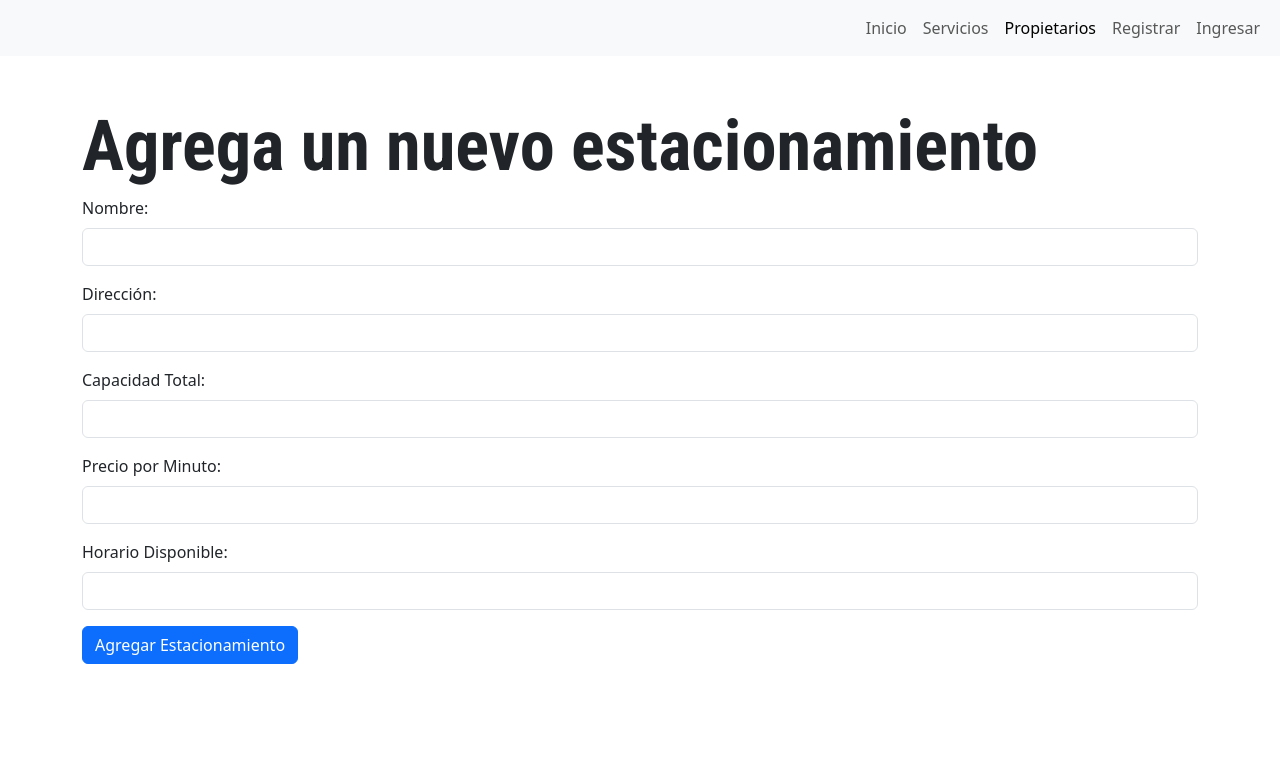
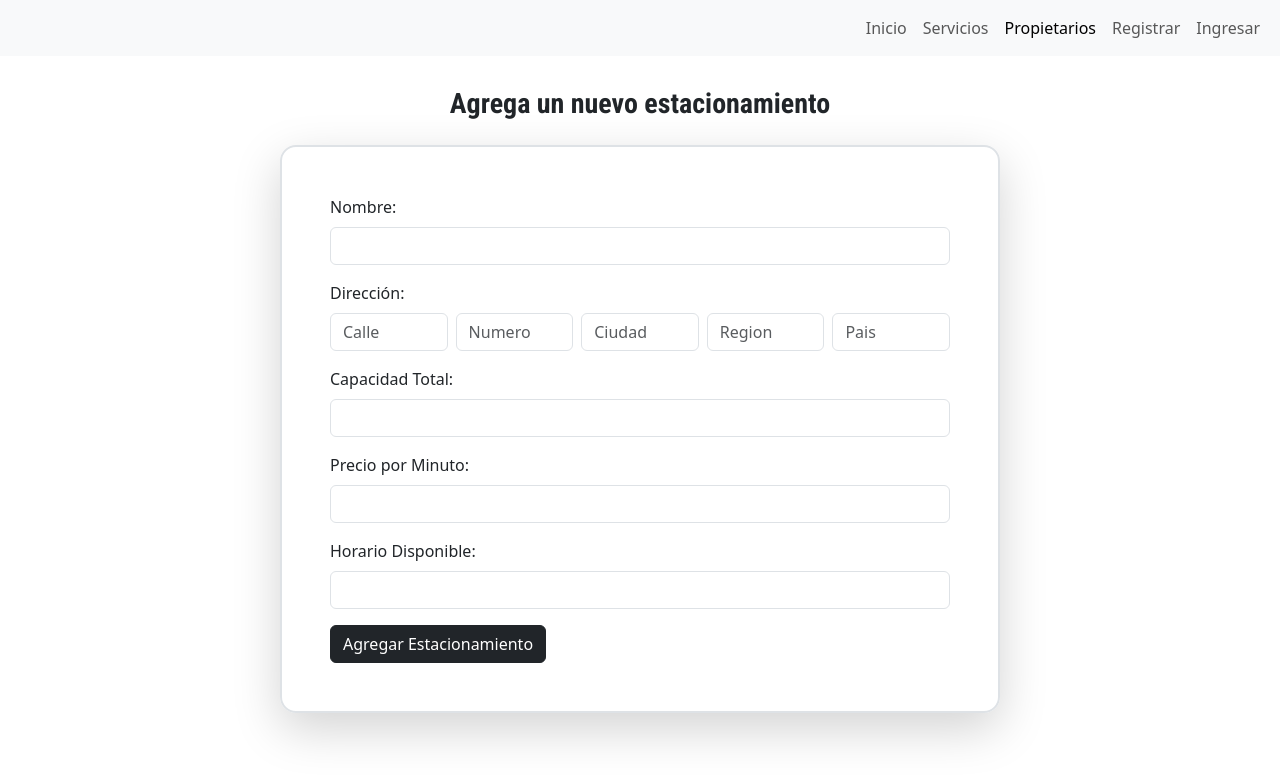
Before and after one commit to ignaciojavier27/sistema-estacionamiento-frontend, a React (Vite) app: page /owners/parking in a window 1280 px wide. Shown: the top 780 px of the page. Built offline with nearby package versions, Linux system fonts and the light colour scheme.

Commit message:
Mejoras formularios y map component

```diff
--- a/src/components/Map.jsx
+++ b/src/components/Map.jsx
@@ -7,7 +7,7 @@ const Map = () => {
   const defaultMapPosition = [-34.9854011, -71.2397409];
 
   const [estacionamientos, setEstacionamientos] = useState([]);
-
+  const [loading, setLoading] = useState(true); // Nuevo estado de carga
 
   useEffect(() => {
     const fetchEstacionamientos = async () => {
@@ -16,25 +16,30 @@ const Map = () => {
         const data = await response.json();
 
         const estacionamientosConCoordenadas = await Promise.all(
-
           data.map(async (estacionamiento) => {
             const coordenadas = await obtenerCoordenadas(estacionamiento.direccion);
             return { ...estacionamiento, coordenadas };
           })
-
         );
 
         setEstacionamientos(estacionamientosConCoordenadas);
+        setLoading(false); // Los estacionamientos ya están cargados
       } catch (error) {
         console.error('Error al cargar los estacionamientos:', error);
+        setLoading(false); // Asegúrate de ocultar el estado de carga en caso de error
       }
     };
+
     fetchEstacionamientos();
   }, []);
 
-
   return (
     <section className='container-fluid m-0 p-0'>
+      {loading ? (
+        <section className="section-loader d-flex justify-content-center align-items-center">
+          <div className="loader"></div>
+        </section>
+      ) : (
         <MapContainer center={defaultMapPosition} zoom={15} style={{ height: '90vh', width: '100%' }}>
           <TileLayer
             url="https://{s}.tile.openstreetmap.org/{z}/{x}/{y}.png"
@@ -46,6 +51,7 @@ const Map = () => {
             )
           ))}
         </MapContainer>
+      )}
     </section>
   );
 };
--- a/src/components/Owner/FormularioEstacionamiento.jsx
+++ b/src/components/Owner/FormularioEstacionamiento.jsx
@@ -1,10 +1,13 @@
-import { useState } from "react";
-import { useEffect } from "react";
+import { useState, useEffect } from "react";
 import { useNavigate } from "react-router-dom";
 
 const FormularioEstacionamiento = () => {
   const [nombre, setNombre] = useState("");
-  const [direccion, setDireccion] = useState("");
+  const [nombreCalle, setNombreCalle] = useState("");
+  const [numero, setNumero] = useState("");
+  const [ciudad, setCiudad] = useState("");
+  const [region, setRegion] = useState("");
+  const [pais, setPais] = useState("");
   const [capacidadTotal, setCapacidadTotal] = useState("");
   const [precioPorMinuto, setPrecioPorMinuto] = useState("");
   const [horarioDisponible, setHorarioDisponible] = useState("");
@@ -14,7 +17,6 @@ const FormularioEstacionamiento = () => {
 
   useEffect(() => {
     const usuarioLogueado = JSON.parse(localStorage.getItem("usuario"));
-    console.log(usuarioLogueado);
     if (usuarioLogueado) {
       setPropietarioId(usuarioLogueado.usuario_id);
     }
@@ -23,9 +25,12 @@ const FormularioEstacionamiento = () => {
   const handleSubmit = async (e) => {
     e.preventDefault();
 
+    // Combinar los campos de dirección
+    const direccion = `${nombreCalle} ${numero}, ${ciudad}, ${region}, ${pais}`;
+
     const nuevoEstacionamiento = {
       nombre,
-      direccion,
+      direccion, // Usar la dirección combinada
       capacidad_total: capacidadTotal,
       precio_por_minuto: precioPorMinuto,
       horario_disponible: horarioDisponible,
@@ -46,7 +51,7 @@ const FormularioEstacionamiento = () => {
 
       if (response.ok) {
         alert("Estacionamiento creado exitosamente");
-        navigate("/dashboard");
+        navigate("/");
       } else {
         alert("Error al crear el estacionamiento");
       }
@@ -57,9 +62,18 @@ const FormularioEstacionamiento = () => {
   };
 
   return (
-    <form onSubmit={handleSubmit}>
+    <section className="container-md">
+      <div className="row justify-content-center">
+        <div className="col-12 col-md-8">
+          <form
+            onSubmit={handleSubmit}
+            className="container-md border border-2 border-ligth rounded-4 p-5 shadow-lg"
+          >
             <div className="mb-3">
-        <label htmlFor="estacionamiento-nombre-input" className="form-label">
+              <label
+                htmlFor="estacionamiento-nombre-input"
+                className="form-label"
+              >
                 Nombre:
               </label>
               <input
@@ -73,21 +87,62 @@ const FormularioEstacionamiento = () => {
               />
             </div>
             <div className="mb-3">
-        <label htmlFor="estacionamiento-direccion-input" className="form-label">
+              <label htmlFor="nombre-calle-input" className="form-label">
                 Dirección:
               </label>
+              <div className="container-input-direccion d-flex flex-column gap-2 flex-md-row">
                 <input
                   type="text"
-          name="dirección"
                   className="form-control"
-          id="estacionamiento-direccion-input"
-          value={direccion}
-          onChange={(e) => setDireccion(e.target.value)}
+                  placeholder="Calle"
+                  id="nombre-calle-input"
+                  value={nombreCalle}
+                  onChange={(e) => setNombreCalle(e.target.value)}
+                  required
+                />
+                <input
+                  type="text"
+                  className="form-control"
+                  placeholder="Numero"
+                  id="numero-input"
+                  value={numero}
+                  onChange={(e) => setNumero(e.target.value)}
+                  required
+                />
+                <input
+                  type="text"
+                  className="form-control"
+                  id="ciudad-input"
+                  placeholder="Ciudad"
+                  value={ciudad}
+                  onChange={(e) => setCiudad(e.target.value)}
+                  required
+                />
+                <input
+                  type="text"
+                  className="form-control"
+                  placeholder="Region"
+                  id="region-input"
+                  value={region}
+                  onChange={(e) => setRegion(e.target.value)}
+                  required
+                />
+                <input
+                  type="text"
+                  className="form-control"
+                  placeholder="Pais"
+                  id="pais-input"
+                  value={pais}
+                  onChange={(e) => setPais(e.target.value)}
                   required
                 />
               </div>
+            </div>
             <div className="mb-3">
-        <label htmlFor="estacionamiento-capacidad-input" className="form-label">
+              <label
+                htmlFor="estacionamiento-capacidad-input"
+                className="form-label"
+              >
                 Capacidad Total:
               </label>
               <input
@@ -100,9 +155,11 @@ const FormularioEstacionamiento = () => {
                 required
               />
             </div>
-
             <div className="mb-3">
-        <label htmlFor="estacionamiento-precio-input" className="form-label">
+              <label
+                htmlFor="estacionamiento-precio-input"
+                className="form-label"
+              >
                 Precio por Minuto:
               </label>
               <input
@@ -115,9 +172,11 @@ const FormularioEstacionamiento = () => {
                 required
               />
             </div>
-
             <div className="mb-3">
-        <label htmlFor="estacionamiento-horario-input" className="form-label">
+              <label
+                htmlFor="estacionamiento-horario-input"
+                className="form-label"
+              >
                 Horario Disponible:
               </label>
               <input
@@ -130,9 +189,13 @@ const FormularioEstacionamiento = () => {
                 required
               />
             </div>
-
-      <button className="btn btn-primary" type="submit">Agregar Estacionamiento</button>
+            <button className="btn btn-dark" type="submit">
+              Agregar Estacionamiento
+            </button>
           </form>
+        </div>
+      </div>
+    </section>
   );
 };
 
--- a/src/main.css
+++ b/src/main.css
@@ -0,0 +1,28 @@
+.section-loader{
+    height: 80vh;
+}
+
+.loader {
+  width: fit-content;
+  font-weight: bold;
+  font-family: monospace;
+  font-size: 30px;
+  background: radial-gradient(circle closest-side, #000 94%, #0000)
+    right/calc(200% - 1em) 100%;
+  animation: l24 1s infinite alternate linear;
+}
+.loader::before {
+  content: "Buscando estacionamientos...";
+  line-height: 1em;
+  color: #0000;
+  background: inherit;
+  background-image: radial-gradient(circle closest-side, #fff 94%, #000);
+  -webkit-background-clip: text;
+  background-clip: text;
+}
+
+@keyframes l24 {
+  100% {
+    background-position: left;
+  }
+}
--- a/src/views/OwnerEstacionamientosScreen.jsx
+++ b/src/views/OwnerEstacionamientosScreen.jsx
@@ -3,8 +3,8 @@ import FormularioEstacionamiento from "../components/Owner/FormularioEstacionami
 const OwnerEstacionamientosScreen = () => {
   return (
     <main>
-      <section className="container-desarrollo container-md bg-white py-5">
-        <h2>Agrega un nuevo estacionamiento</h2>
+      <section className="container-desarrollo container-md bg-white d-flex align-items-center flex-column justify-content-center">
+        <h3 className="pt-5 pb-3">Agrega un nuevo estacionamiento</h3>
         <FormularioEstacionamiento/>
       </section>
     </main>
--- a/src/views/OwnersScreen.jsx
+++ b/src/views/OwnersScreen.jsx
@@ -1,3 +1,4 @@
+import { Link } from "react-router-dom";
 import "../assets/styles/owners.css";
 
 const OwnersScreen = () => {
@@ -74,7 +75,9 @@ const OwnersScreen = () => {
             Únete a nuestra plataforma y empieza a gestionar tus
             estacionamientos de manera más eficiente. Es rápido, fácil y seguro.
           </p>
-          <button className="btn btn-dark border border-2 mt-4">Registrarse</button>
+          <button className="btn btn-dark border border-2 mt-4">
+            <Link to="/signup" className="text-white text-decoration-none fw-bold">Registrate</Link>
+          </button>
         </div>
       </section>
     </main>
```
Lines whose indentation alone changed are shown as unchanged.
